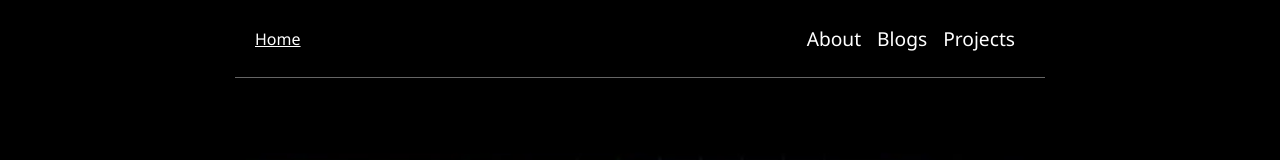
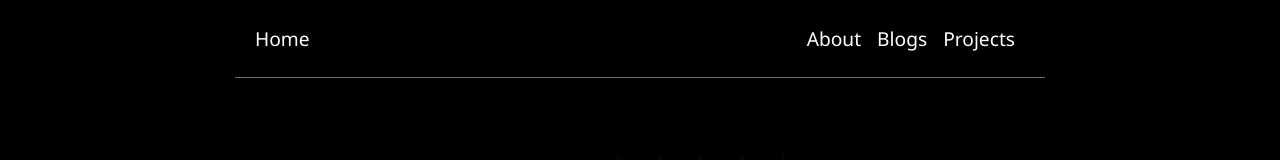
Before and after one commit to Top053/portfolio, a React (Vite) app: page / in a window 1280 px wide. Shown: the top 160 px of the page. Built offline with nearby package versions, Linux system fonts and the light colour scheme.

Commit message:
style(navbar):set home link color and font-size

```diff
--- a/src/index.css
+++ b/src/index.css
@@ -71,6 +71,12 @@ header {
     justify-content: space-between;
     align-items: center;
     padding: 10px 0;
+}
+
+.nav-left a{
+    text-decoration: none;
+    color: white;
+    font-size: 1.2rem;
 }
 
 .nav-bar ul{
```
